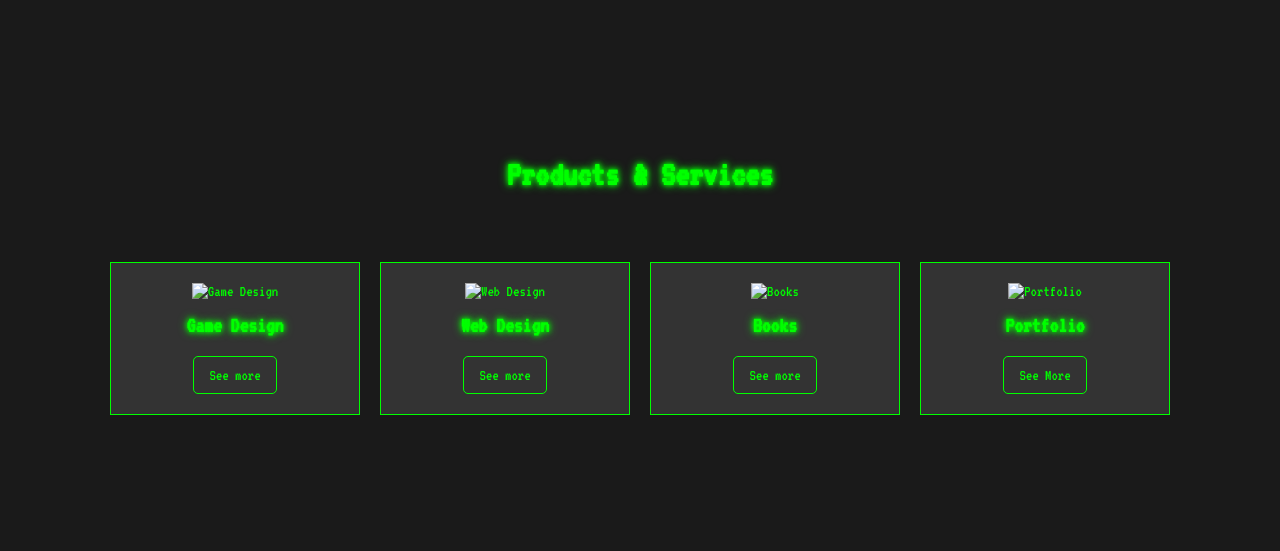
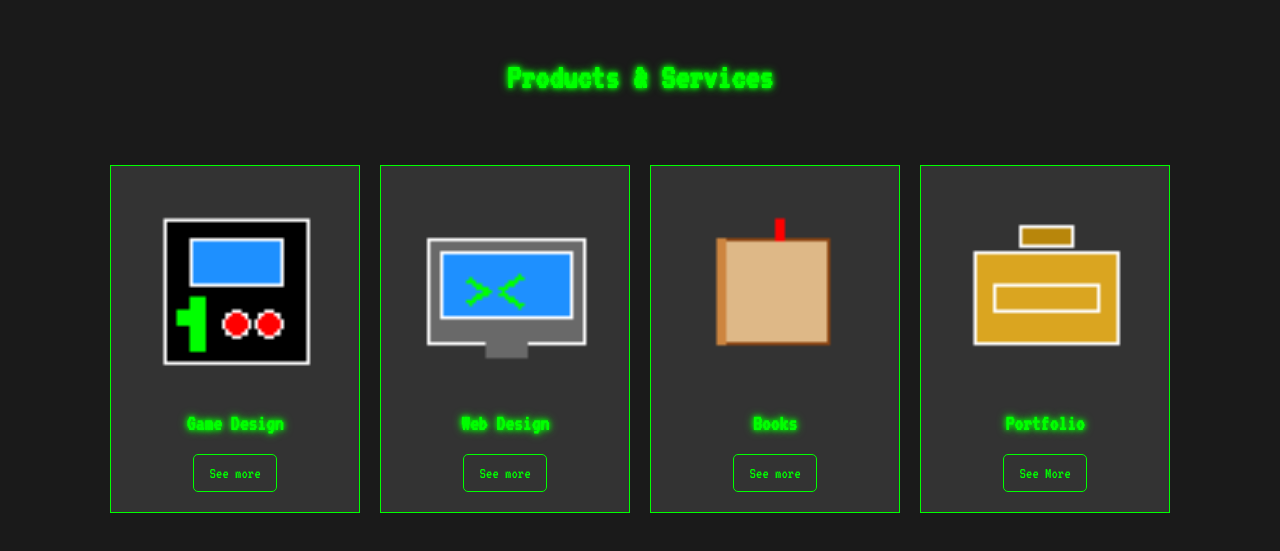
Before and after one commit to morshwaystudios/Website, a plain HTML site: page index.html in a window 1280 px wide. Shown: the part 2009-2560 px from the top of the page. Drawn offline with Linux system fonts and the light colour scheme.

Commit message:
Update index.html

```diff
--- a/index.html
+++ b/index.html
@@ -24,7 +24,7 @@
     <!-- Landing Page -->
     <header id="landing-page">
         <div class="login-screen">
-            <img src="Images/Henry.png" alt="Morshway Studios Logo" class="logo">
+            <img src="Henry.png" alt="Morshway Studios Logo" class="logo">
             <h1>Welcome to Morshway Studios</h1>
         </div>
     </header>
@@ -43,25 +43,25 @@
             <div class="services-container">
                 <!-- Service 1 -->
                 <div class="service-box">
-                    <img src="Images/service1.png" alt="Game Design">
+                    <img src="service1.png" alt="Game Design">
                     <h3>Game Design</h3>
                     <a href="purchase-game-design.html" class="purchase-button">See more</a>
                 </div>
                 <!-- Service 2 -->
                 <div class="service-box">
-                    <img src="Images/service2.png" alt="Web Design">
+                    <img src="service2.png" alt="Web Design">
                     <h3>Web Design</h3>
                     <a href="purchase-web-design.html" class="purchase-button">See more</a>
                 </div>
                 <!-- Service 3 -->
                 <div class="service-box">
-                    <img src="Images/service3.png" alt="Books">
+                    <img src="service3.png" alt="Books">
                     <h3>Books</h3>
                     <a href="purchase-books.html" class="purchase-button">See more</a>
                 </div>
                 <!-- Service 4 -->
                 <div class="service-box">
-                    <img src="Images/service4.png" alt="Portfolio">
+                    <img src="service4.png" alt="Portfolio">
                     <h3>Portfolio</h3>
                     <a href="purchase-portfolio.html" class="purchase-button">See More</a>
                 </div>
@@ -72,7 +72,7 @@
         <section id="contact" class="banner">
             <h2>Contact Us</h2>
             <p>Get in touch with us for collaborations or inquiries...</p>
-			<p> <b> Business Email: </b> kacevedo1201@icloud.com </p>
+            <p> <b> Business Email: </b> kacevedo1201@icloud.com </p>
         </section>
     </main>
 
```
